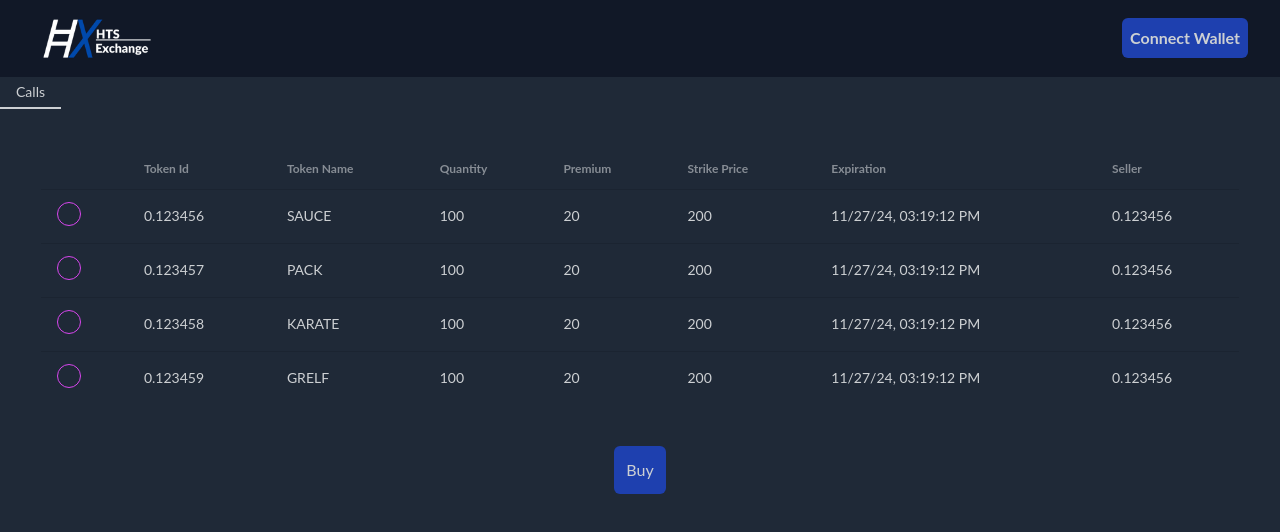
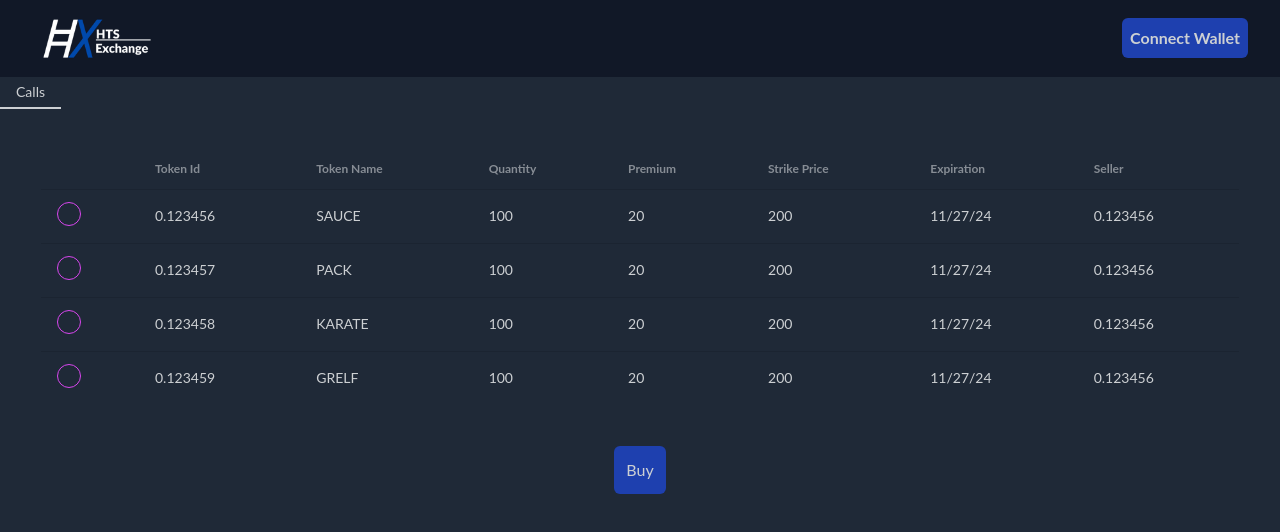
Before and after one commit to hhe44/hts-exchange, a React (Create React App) app: page / in a window 1280 px wide. Shown: the top 532 px of the page. Built offline with nearby package versions, Linux system fonts and the light colour scheme.

Commit message:
remove hh/mm/ss options from formatTimeStamp

```diff
--- a/src/components/OptionsTable.tsx
+++ b/src/components/OptionsTable.tsx
@@ -8,9 +8,6 @@ const formatTimestamp = (utcTimestamp: number): string => {
   // Convert seconds to milliseconds
   const date = new Date(utcTimestamp * 1000);
   const options: Intl.DateTimeFormatOptions = {
-    hour: "2-digit",
-    minute: "2-digit",
-    second: "2-digit",
     month: "2-digit",
     day: "2-digit",
     year: "2-digit",
```
